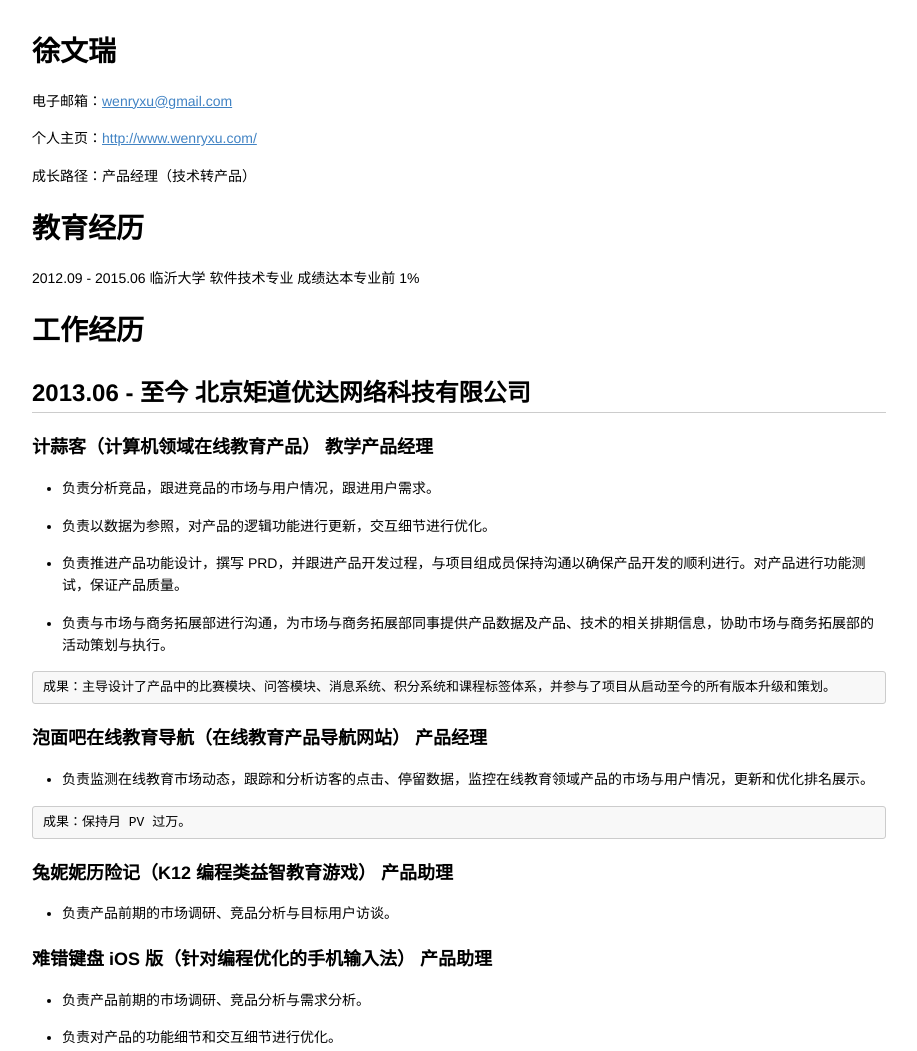
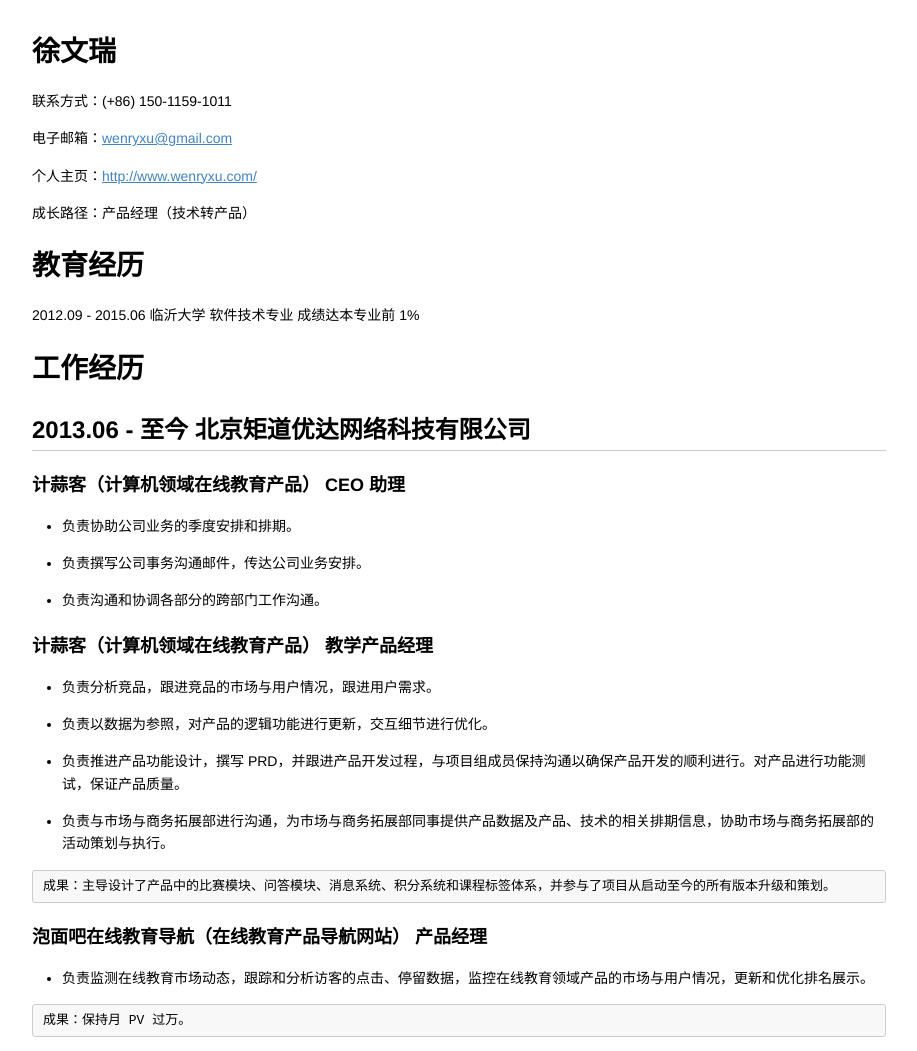
Before and after one commit to WenryXu/WenryXu, a website: page resume.html in a window 1280 px wide. Shown: the top 1051 px of the page, without its empty margins (181-1098 px from the left). Drawn offline with Linux system fonts and the light colour scheme.

Commit message:
Revert "Update resume"
This reverts commit daf74029c6dd5133f26aebf40f3604de17437362.

```diff
--- a/resume.html
+++ b/resume.html
@@ -306,6 +306,8 @@
 <body>
 <h1 id="toc_0">徐文瑞</h1>
 
+<p>联系方式：(+86) 150-1159-1011</p>
+
 <p>电子邮箱：<a href="mailto:wenryxu@gmail.com">wenryxu@gmail.com</a></p>
 
 <p>个人主页：<a href="http://www.wenryxu.com/">http://www.wenryxu.com/</a></p>
@@ -319,6 +321,14 @@
 <h1 id="toc_2">工作经历</h1>
 
 <h2 id="toc_3">2013.06 - 至今 北京矩道优达网络科技有限公司</h2>
+
+<h3 id="toc_4">计蒜客（计算机领域在线教育产品） CEO 助理</h3>
+
+<ul>
+<li><p>负责协助公司业务的季度安排和排期。</p></li>
+<li><p>负责撰写公司事务沟通邮件，传达公司业务安排。</p></li>
+<li><p>负责沟通和协调各部分的跨部门工作沟通。</p></li>
+</ul>
 
 <h3 id="toc_5">计蒜客（计算机领域在线教育产品） 教学产品经理</h3>
 
@@ -424,6 +434,7 @@
 <li><p>豆瓣 <a href="http://www.douban.com/people/WenryXu/">http://www.douban.com/people/WenryXu/</a></p></li>
 <li><p>NEXT <a href="http://next.36kr.com/users/4594">http://next.36kr.com/users/4594</a> <a href="http://next.36kr.com/users/159808">http://next.36kr.com/users/159808</a></p></li>
 <li><p>简书（推荐作者） <a href="http://www.jianshu.com/users/44b5ac0704ef/">http://www.jianshu.com/users/44b5ac0704ef/</a></p></li>
+<li><p>36 氪（特邀作者） <a href="http://writer.36kr.com/">http://writer.36kr.com/</a></p></li>
 <li><p>墨加（认证专题作者） <a href="http://www.mojiax.com/user?uid=WenryXu">http://www.mojiax.com/user?uid=WenryXu</a></p></li>
 </ul>
 
```
